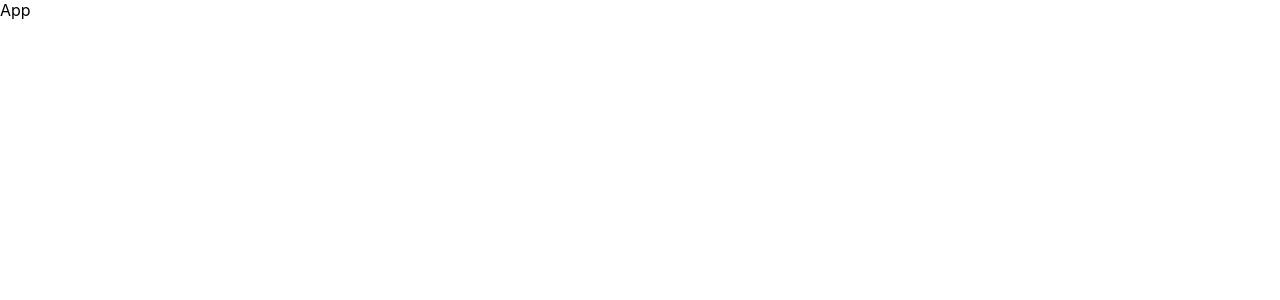
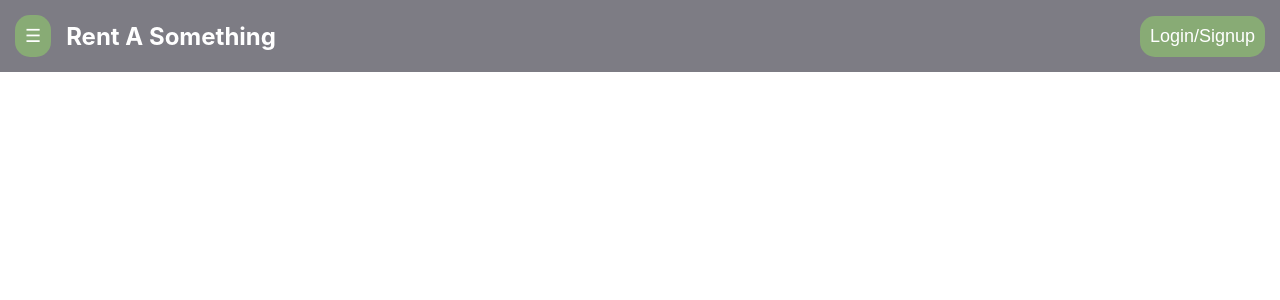
Before and after one commit to JANK-L/Egzaminas, a React (Create React App) app in the folder frontend/: page / in a window 1280 px wide. Shown: the top 300 px of the page. Built offline with nearby package versions, Linux system fonts and the light colour scheme.

Commit message:
Feature/ create initial Navbar

```diff
--- a/frontend/package.json
+++ b/frontend/package.json
@@ -9,6 +9,7 @@
     "@testing-library/user-event": "^13.5.0",
     "react": "^19.1.1",
     "react-dom": "^19.1.1",
+    "react-router-dom": "^7.9.1",
     "react-scripts": "5.0.1",
     "web-vitals": "^2.1.4"
   },
--- a/frontend/src/App.js
+++ /dev/null
@@ -1,5 +0,0 @@
-function App() {
-  return <div className="App">App</div>;
-}
-
-export default App;
--- /dev/null
+++ b/frontend/src/App.jsx
@@ -0,0 +1,15 @@
+import { BrowserRouter, Routes, Route } from "react-router-dom";
+
+import Navbar from "./components/Navbar";
+
+function App() {
+  return (
+    <div className="App">
+      <BrowserRouter>
+        <Navbar />
+      </BrowserRouter>
+    </div>
+  );
+}
+
+export default App;
--- /dev/null
+++ b/frontend/src/components/Navbar.jsx
@@ -0,0 +1,21 @@
+import { Link } from "react-router-dom";
+
+const Navbar = () => {
+  return (
+    <header>
+      <div className="Navbar">
+        <button>&#9776;</button>
+        <nav>
+          <h1>
+            <Link to="/">Rent A Something</Link>
+          </h1>
+          <button className="login">
+            <Link to="Login">Login/Signup</Link>
+          </button>
+        </nav>
+      </div>
+    </header>
+  );
+};
+
+export default Navbar;
--- a/frontend/src/index.css
+++ b/frontend/src/index.css
@@ -1,13 +1,53 @@
 body {
   margin: 0;
-  font-family: -apple-system, BlinkMacSystemFont, 'Segoe UI', 'Roboto', 'Oxygen',
-    'Ubuntu', 'Cantarell', 'Fira Sans', 'Droid Sans', 'Helvetica Neue',
+  font-family: -apple-system, BlinkMacSystemFont, "Segoe UI", "Roboto", "Oxygen",
+    "Ubuntu", "Cantarell", "Fira Sans", "Droid Sans", "Helvetica Neue",
     sans-serif;
   -webkit-font-smoothing: antialiased;
   -moz-osx-font-smoothing: grayscale;
 }
 
 code {
-  font-family: source-code-pro, Menlo, Monaco, Consolas, 'Courier New',
+  font-family: source-code-pro, Menlo, Monaco, Consolas, "Courier New",
     monospace;
 }
+body,
+html {
+  padding: 0;
+  margin: 0;
+}
+
+.Navbar {
+  background-color: #7d7c84;
+  color: white;
+  text-decoration: none;
+  padding: 15px;
+  margin: 0;
+  display: flex;
+  align-items: center;
+
+  gap: 15px;
+}
+
+.Navbar * {
+  text-decoration: inherit;
+  color: inherit;
+  padding: 0;
+  margin: 0;
+}
+
+.Navbar nav {
+  display: flex;
+  align-items: center;
+  justify-content: space-between;
+  flex: 1;
+}
+
+.Navbar button {
+  background-color: #88ab75;
+  padding: 10px;
+  border-radius: 15px;
+  border: none;
+  font-size: large;
+  cursor: pointer;
+}
```
Also changed, not shown: 1 other file (tests, documents, lock files or other folders).
